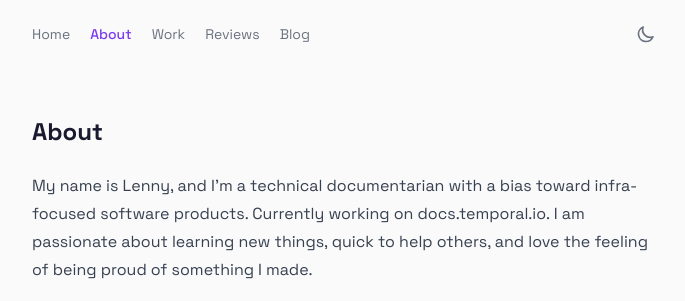
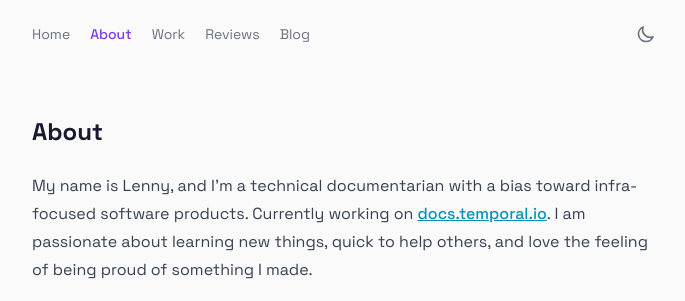
Before and after one commit to lennessyy/lennessyy.github.io, an Astro site: page /about in a window 1280 px wide. Shown: the top 301 px of the page, without its empty margins (296-981 px from the left). Built offline with nearby package versions, Linux system fonts and the light colour scheme; Astro itself is replaced by a stand-in of ours.

Commit message:
Link Temporal docs in about page

```diff
--- a/src/pages/about.astro
+++ b/src/pages/about.astro
@@ -9,7 +9,7 @@ import BaseLayout from '../layouts/BaseLayout.astro';
   <h1 class="text-2xl font-bold text-[var(--color-heading)]">About</h1>
   <div class="prose mt-6 max-w-none">
     <p>
-      My name is Lenny, and I'm a technical documentarian with a bias toward infra-focused software products. Currently working on docs.temporal.io.
+      My name is Lenny, and I'm a technical documentarian with a bias toward infra-focused software products. Currently working on <a href="https://docs.temporal.io/" target="_blank" rel="noopener noreferrer" class="text-[var(--color-link)] hover:text-[var(--color-link-hover)] underline transition-colors">docs.temporal.io</a>.
       I am passionate about learning new things, quick to help others, and love the feeling of being proud of something I made.
     </p>
     <p>
```
